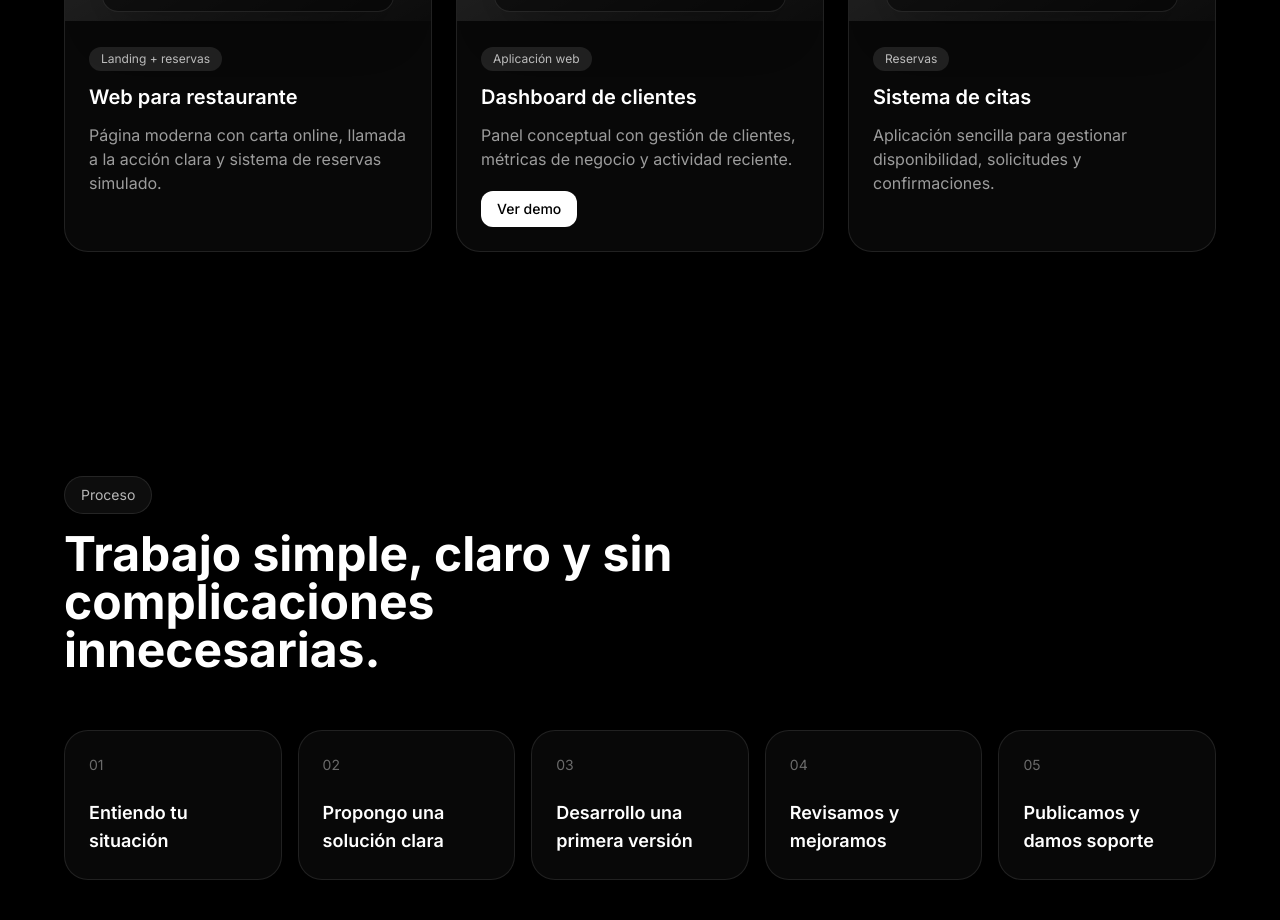
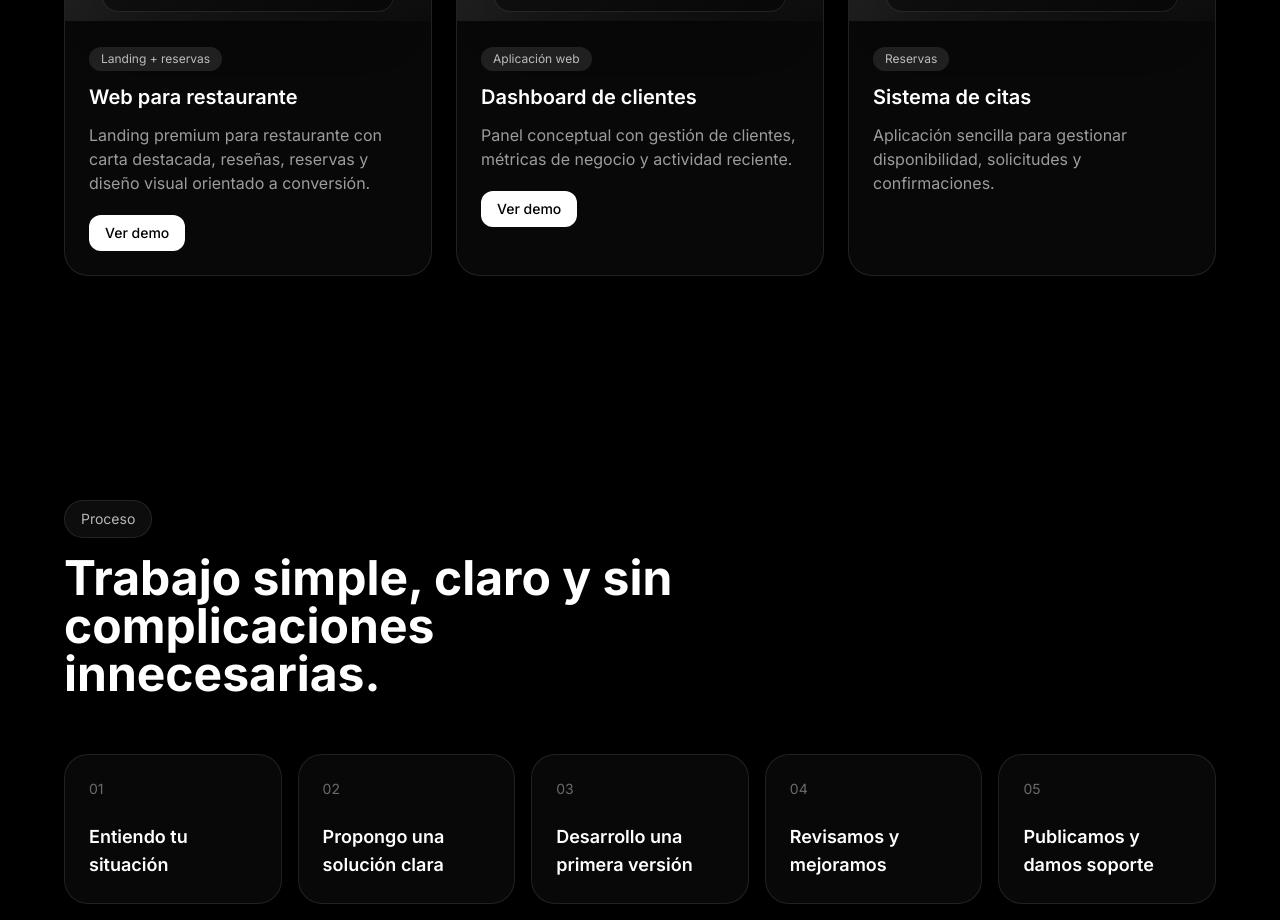
Before and after one commit to devjdoria/jjdoria-web, a Next.js app: page / in a window 1280 px wide. Shown: the part 2400-3320 px from the top of the page. Built offline with nearby package versions, Linux system fonts and the light colour scheme.

Commit message:
Add restaurant landing demo link

```diff
--- a/src/components/sections/Projects.tsx
+++ b/src/components/sections/Projects.tsx
@@ -3,7 +3,8 @@ const projects = [
     title: "Web para restaurante",
     tag: "Landing + reservas",
     description:
-      "Página moderna con carta online, llamada a la acción clara y sistema de reservas simulado.",
+      "Landing premium para restaurante con carta destacada, reseñas, reservas y diseño visual orientado a conversión.",
+    url: "https://restaurant-landing-liart.vercel.app/",
   },
   {
     title: "Dashboard de clientes",
```
